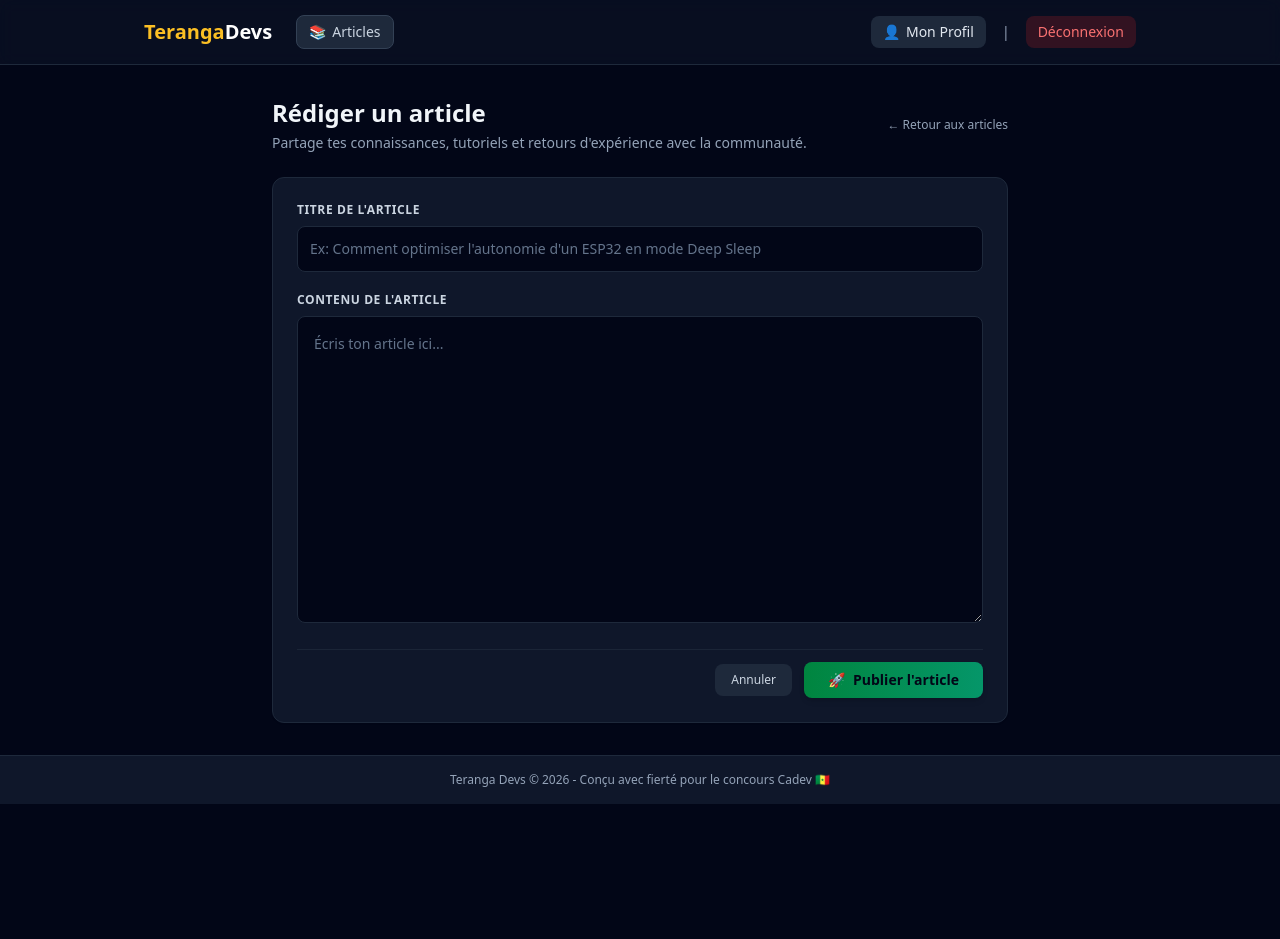
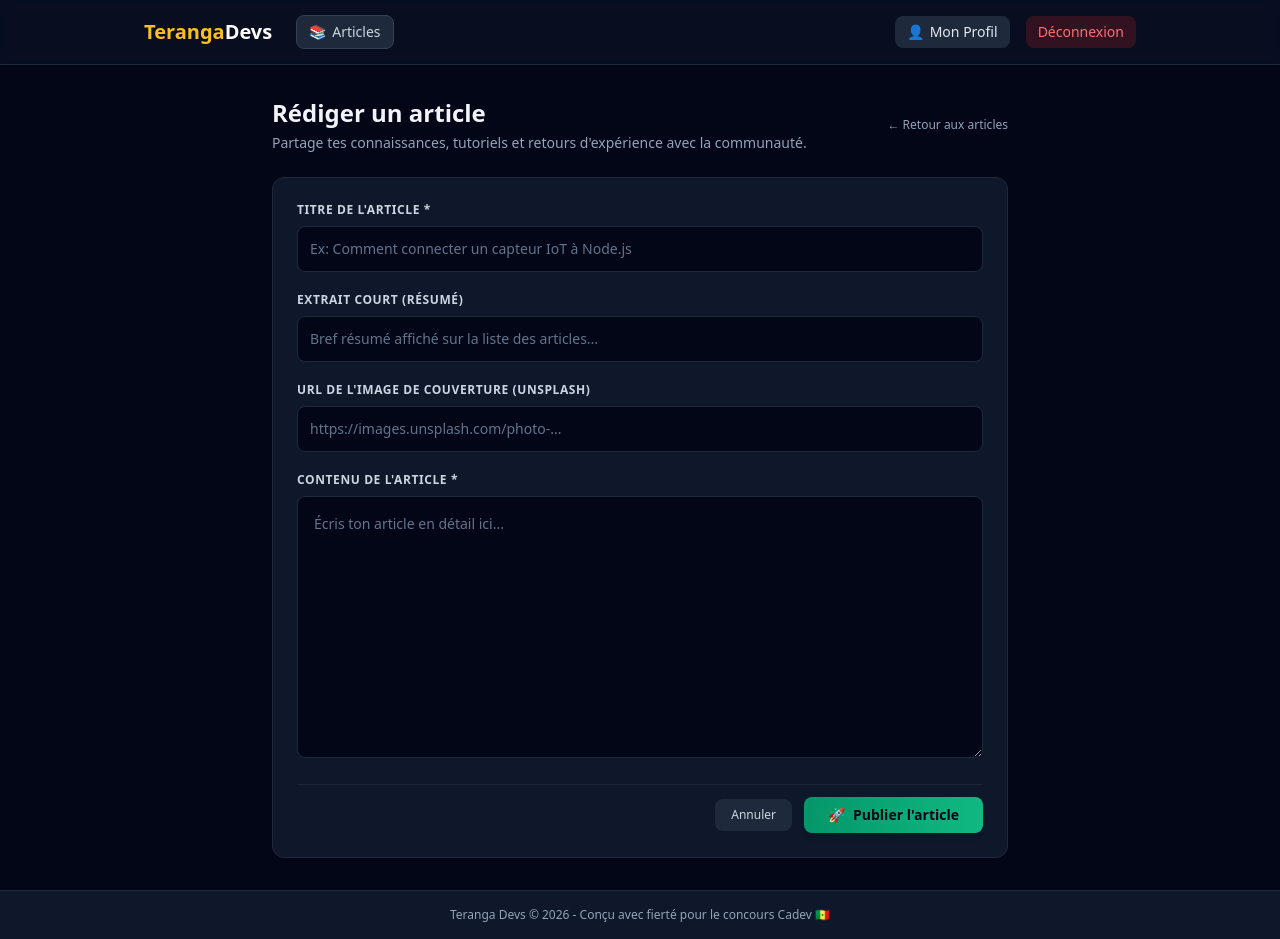
Before and after one commit to Assiaka98/teranga-devs, a PHP site: page /article_create.php in a window 1280 px wide. Before the commit the page ends 804 px from the top, so only its background shows below. Run offline with PHP 8.4, Linux system fonts and the light colour scheme; a user stored in the database is signed in; some libraries are stand-ins or nearby versions.

Commit message:
create_article.php

```diff
--- a/article_create.php
+++ b/article_create.php
@@ -15,23 +15,37 @@ $success = '';
 if ($_SERVER['REQUEST_METHOD'] === 'POST') {
     $titre = trim($_POST['titre'] ?? '');
     $contenu = trim($_POST['contenu'] ?? '');
+    $extrait = trim($_POST['extrait'] ?? '');
+    $couverture = trim($_POST['couverture'] ?? '');
     $user_id = $_SESSION['user_id'];
 
     if (!empty($titre) && !empty($contenu)) {
         try {
-            $stmt = $pdo->prepare("INSERT INTO articles (user_id, titre, contenu, date_creation) VALUES (?, ?, ?, NOW())");
-            $stmt->execute([$user_id, $titre, $contenu]);
+            // Génération du slug unique à partir du titre
+            $slug = slugify($titre);
 
-            $article_id = $pdo->lastInsertId();
+            // Si l'extrait est vide, on prend les 150 premiers caractères du contenu
+            if (empty($extrait)) {
+                $extrait = mb_substr(strip_tags($contenu), 0, 150) . '...';
+            }
 
-            // Redirection vers l'article créé ou vers la liste des articles
-            header("Location: article_read.php?id=" . $article_id);
+            // Si aucune image de couverture n'est fournie, on met une image par défaut
+            if (empty($couverture)) {
+                $couverture = 'https://images.unsplash.com/photo-1555066931-4365d14bab8c?auto=format&fit=crop&w=800&q=80';
+            }
+
+            // Insertion compatible MySQL (NOW()) et SQLite (DATETIME)
+            $stmt = $pdo->prepare("INSERT INTO articles (user_id, titre, slug, extrait, contenu, couverture, date_publication) VALUES (?, ?, ?, ?, ?, ?, datetime('now'))");
+            $stmt->execute([$user_id, $titre, $slug, $extrait, $contenu, $couverture]);
+
+            // Redirection vers le détail de l'article avec son slug
+            header("Location: article_detail.php?slug=" . $slug);
             exit;
         } catch (Exception $e) {
-            $error = "Une erreur est survenue lors de la publication de l'article.";
+            $error = "Une erreur est survenue lors de la publication de l'article : " . $e->getMessage();
         }
     } else {
-        $error = "Veuillez remplir tous les champs obligatoires.";
+        $error = "Veuillez remplir les champs obligatoires (titre et contenu).";
     }
 }
 ?>
@@ -60,25 +74,19 @@ if ($_SERVER['REQUEST_METHOD'] === 'POST') {
     <!-- Navbar -->
     <nav class="border-b border-slate-800 bg-slate-900/50 backdrop-blur sticky top-0 z-50">
         <div class="max-w-5xl mx-auto px-4 h-16 flex items-center justify-between">
-
-            <!-- Section Gauche : Logo + Lien Articles -->
             <div class="flex items-center space-x-6">
                 <a href="index.php" class="font-bold text-xl text-amber-400">Teranga<span class="text-white">Devs</span></a>
-
                 <a href="articles.php" class="text-sm bg-slate-800 hover:bg-slate-700 text-slate-300 hover:text-white px-3 py-1.5 rounded-lg border border-slate-700 transition flex items-center gap-1.5">
                     <span>📚</span> Articles
                 </a>
             </div>
 
-            <!-- Section Droite : Actions Utilisateur -->
             <div class="flex items-center space-x-4">
                 <a href="profile.php" class="text-sm bg-slate-800 hover:bg-slate-700 text-slate-200 px-3 py-1.5 rounded-lg transition flex items-center gap-1.5">
                     <span>👤</span> Mon Profil
                 </a>
-                <span class="text-slate-400 text-sm hidden md:inline">|</span>
                 <a href="logout.php" class="text-sm bg-red-600/20 text-red-400 hover:bg-red-600/30 px-3 py-1.5 rounded-lg transition">Déconnexion</a>
             </div>
-
         </div>
     </nav>
 
@@ -106,15 +114,29 @@ if ($_SERVER['REQUEST_METHOD'] === 'POST') {
 
             <!-- Titre -->
             <div>
-                <label for="titre" class="block text-xs font-semibold uppercase tracking-wider text-slate-300 mb-2">Titre de l'article</label>
-                <input type="text" id="titre" name="titre" placeholder="Ex: Comment optimiser l'autonomie d'un ESP32 en mode Deep Sleep" required
+                <label for="titre" class="block text-xs font-semibold uppercase tracking-wider text-slate-300 mb-2">Titre de l'article *</label>
+                <input type="text" id="titre" name="titre" placeholder="Ex: Comment connecter un capteur IoT à Node.js" required
+                    class="w-full bg-slate-950 border border-slate-800 rounded-lg p-3 text-sm text-slate-100 placeholder-slate-500 focus:outline-none focus:border-amber-400 transition">
+            </div>
+
+            <!-- Extrait -->
+            <div>
+                <label for="extrait" class="block text-xs font-semibold uppercase tracking-wider text-slate-300 mb-2">Extrait court (résumé)</label>
+                <input type="text" id="extrait" name="extrait" placeholder="Bref résumé affiché sur la liste des articles..."
+                    class="w-full bg-slate-950 border border-slate-800 rounded-lg p-3 text-sm text-slate-100 placeholder-slate-500 focus:outline-none focus:border-amber-400 transition">
+            </div>
+
+            <!-- Image de couverture (URL) -->
+            <div>
+                <label for="couverture" class="block text-xs font-semibold uppercase tracking-wider text-slate-300 mb-2">URL de l'image de couverture (Unsplash)</label>
+                <input type="url" id="couverture" name="couverture" placeholder="https://images.unsplash.com/photo-..."
                     class="w-full bg-slate-950 border border-slate-800 rounded-lg p-3 text-sm text-slate-100 placeholder-slate-500 focus:outline-none focus:border-amber-400 transition">
             </div>
 
             <!-- Contenu -->
             <div>
-                <label for="contenu" class="block text-xs font-semibold uppercase tracking-wider text-slate-300 mb-2">Contenu de l'article</label>
-                <textarea id="contenu" name="contenu" rows="12" placeholder="Écris ton article ici..." required
+                <label for="contenu" class="block text-xs font-semibold uppercase tracking-wider text-slate-300 mb-2">Contenu de l'article *</label>
+                <textarea id="contenu" name="contenu" rows="10" placeholder="Écris ton article en détail ici..." required
                     class="w-full bg-slate-950 border border-slate-800 rounded-lg p-4 text-sm text-slate-100 placeholder-slate-500 focus:outline-none focus:border-amber-400 transition leading-relaxed"></textarea>
             </div>
 
@@ -123,7 +145,7 @@ if ($_SERVER['REQUEST_METHOD'] === 'POST') {
                 <a href="articles.php" class="text-xs bg-slate-800 hover:bg-slate-700 text-slate-300 px-4 py-2 rounded-lg transition">
                     Annuler
                 </a>
-                <button type="submit" class="bg-gradient-to-r from-teranga-green to-emerald-600 hover:opacity-90 text-slate-950 font-bold px-6 py-2 rounded-lg text-sm transition shadow-md flex items-center gap-2">
+                <button type="submit" class="bg-gradient-to-r from-emerald-600 to-emerald-500 hover:opacity-90 text-slate-950 font-bold px-6 py-2 rounded-lg text-sm transition shadow-md flex items-center gap-2">
                     <span>🚀</span> Publier l'article
                 </button>
             </div>
@@ -133,6 +155,6 @@ if ($_SERVER['REQUEST_METHOD'] === 'POST') {
     </main>
 
     <!-- Footer -->
- <?php
-require_once 'includes/footer.php';
-?>
+    <?php require_once 'includes/footer.php'; ?>
+</body>
+</html>
```
